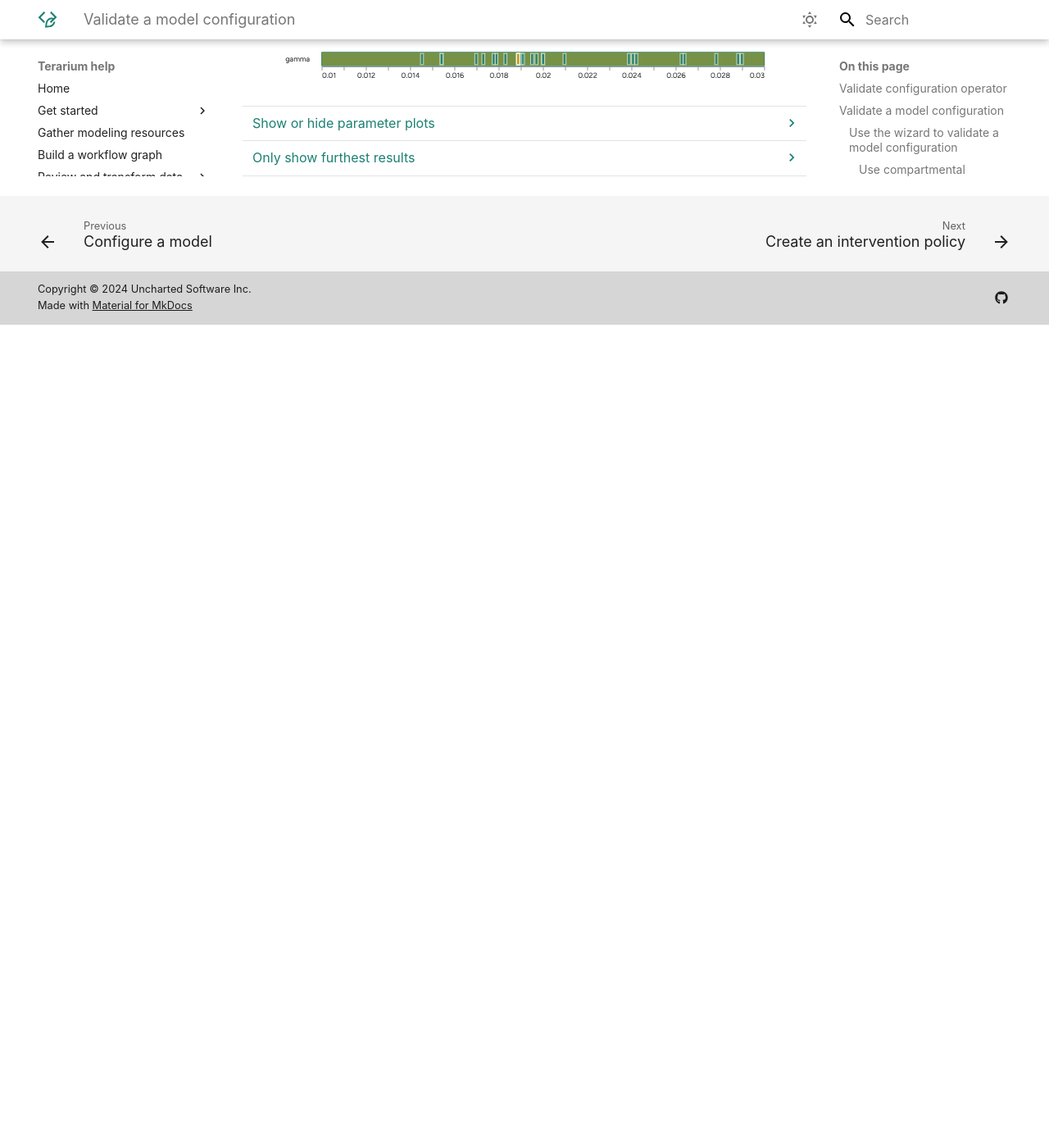
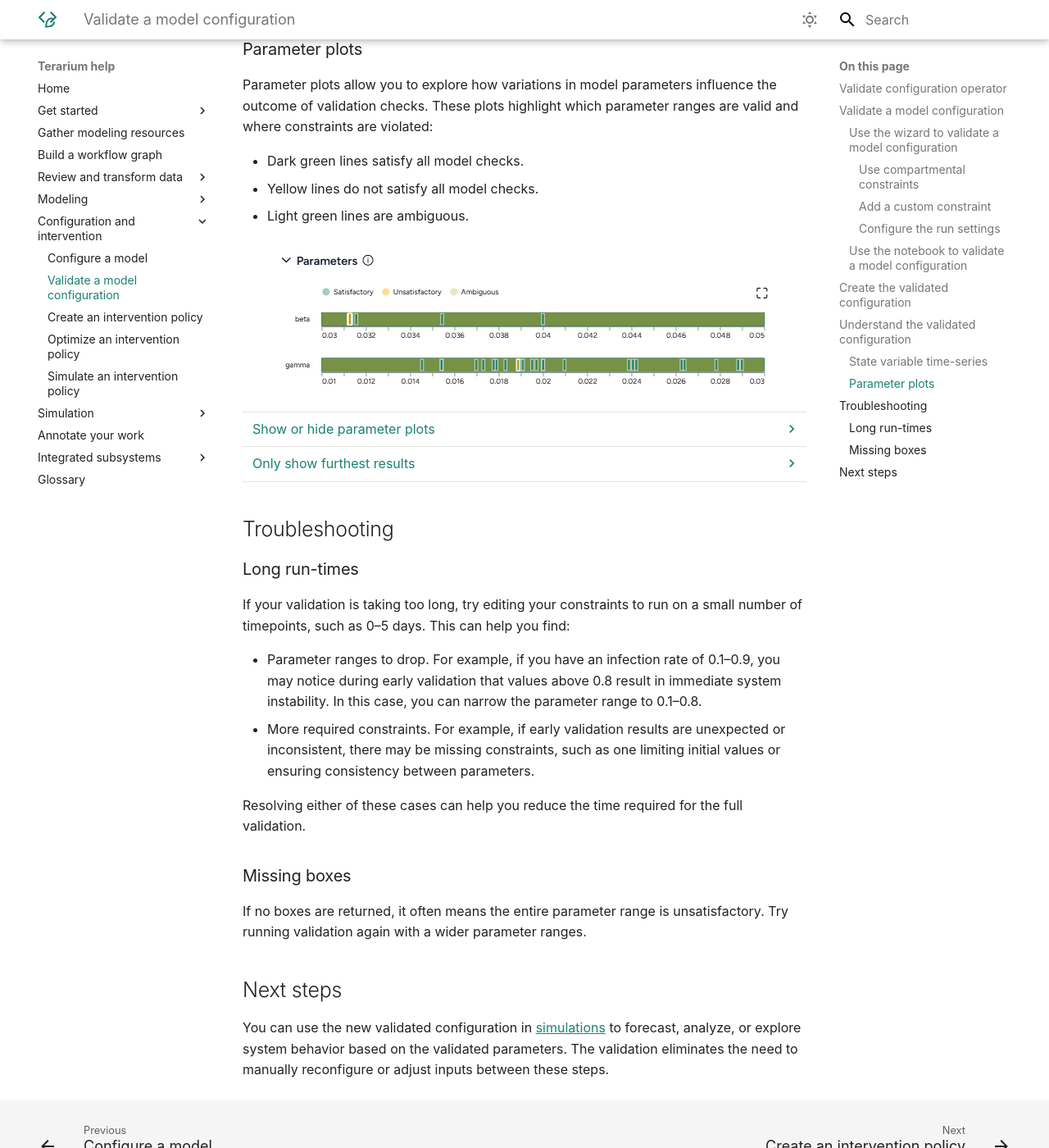
Before and after one commit to DARPA-ASKEM/terarium-docs, an MkDocs documentation site: the page built from docs/config-and-intervention/validate-model-configuration.md, in a window 1280 px wide and 1400 px high, scrolled down 6295 px. Shown: the whole window at 82% size. Built offline with MkDocs 1.6.1 and Material for MkDocs 9.7.7, drawn with Linux system fonts in a browser that asks for light colours; before the commit the page ends 6691 px from its top, so only the background shows below that; some of the changed text lies outside the part shown.

Commit message:
#38 WIP tips and troubleshooting edits

````diff
--- a/docs/config-and-intervention/validate-model-configuration.md
+++ b/docs/config-and-intervention/validate-model-configuration.md
@@ -18,7 +18,10 @@
 
 ???+ tip
 
-    The input configuration should include some distribution on the parameters to allow for an exploration of the parameter space.
+    When [setting up the input configuration](configure-model.md#edit-or-create-a-model-configuration):
+
+    - Include some distribution on the parameters to allow for an exploration of the parameter space.
+    - For better results, you can set constant parameter values as distributions rather than point values. For example, instead of setting a parameter to `0`, set it to a Uniform distribution from `0` to `0`.
 
 <figure markdown>
 ![](../img/config-and-intervention/validate/validate-configuration-operator.png)
@@ -76,6 +79,20 @@
 - The model state populations are preserved.
 
 ![](../img/config-and-intervention/validate/compartmental-constraints.png)
+
+???+ tip
+
+    In cases where the compartmental constraint doesn't work properly, try defining it as a custom constraint:
+
+    1. Prompt the [Edit model](../modeling/edit-model.md#use-the-ai-assistant-to-edit-a-model) AI assistant to:
+
+        ```{ .text .wrap }
+        Create an observable that is the sum of all compartments
+        ```
+    2. Create a new [configuration](../configure-model.md) for the edited model.
+    2. Add a custom constraint with the following values:
+
+        -
 
 ??? list "Turn the compartmental constraints on or off"
 
@@ -202,7 +219,7 @@
 
     - Click **Only show furthest results**.
 
-### States time-series
+### State variable time-series
 
 State variable plots provide a time-series view of how model variables evolve over time. They offer a visual representation of how well the model satisfies constraints and checks under different parameter combinations. There is one trajectory per sampled point in the parameter space:
 
@@ -212,7 +229,6 @@
 - Light blue boxes show the constraints you set up.
 
 ![](../img/config-and-intervention/validate/state-variables.png)
-
 
 ??? list "Show or hide state variable plots"
 
@@ -252,3 +268,22 @@
     When analyzing model behavior, intermediate results can sometimes make it hard to focus on the most comprehensive outcomes. You can instead display only the most extensive calculations performed for each combination of parameter values. This shows the final iteration where the model has computed the farthest timepoint necessary to ensure all checks either pass or fail.
 
     - Click **Only show furthest results**.
+
+## Troubleshooting
+
+### Long run-times
+
+If your validation is taking too long, try editing your constraints to run on a small number of timepoints, such as 0&ndash;5 days. This can help you find:
+
+- Parameter ranges to drop. For example, if you have an infection rate of 0.1&ndash;0.9, you may notice during early validation that values above 0.8 result in immediate system instability. In this case, you can narrow the parameter range to 0.1&ndash;0.8.
+- More required constraints. For example, if early validation results are unexpected or inconsistent, there may be missing constraints, such as one limiting initial values or ensuring consistency between parameters.
+
+Resolving either of these cases can help you reduce the time required for the full validation.
+
+### Missing boxes
+
+If no boxes are returned, it often means the entire parameter range is unsatisfactory. Try running validation again with a wider parameter ranges.
+
+## Next steps
+
+You can use the new validated configuration in [simulations](../simulation/simulate-model.md) to forecast, analyze, or explore system behavior based on the validated parameters. The validation eliminates the need to manually reconfigure or adjust inputs between these steps.
````
Also changed, not shown: docs/img/config-and-intervention/validate/state-variables.png.
